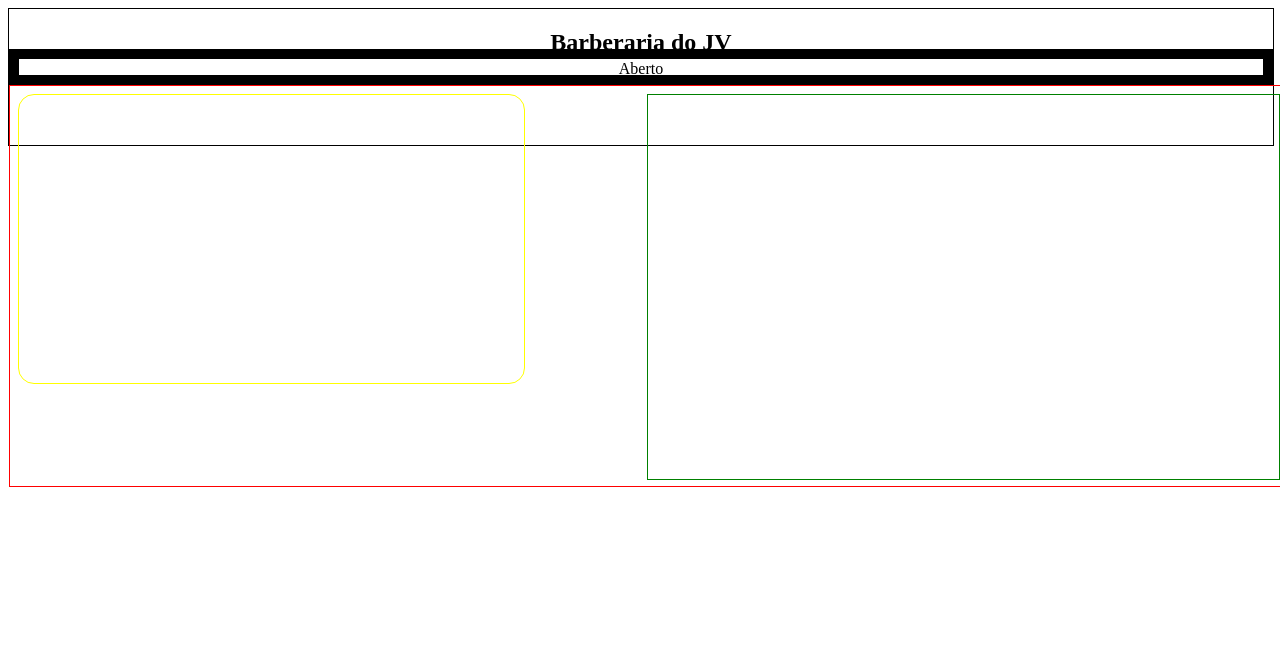
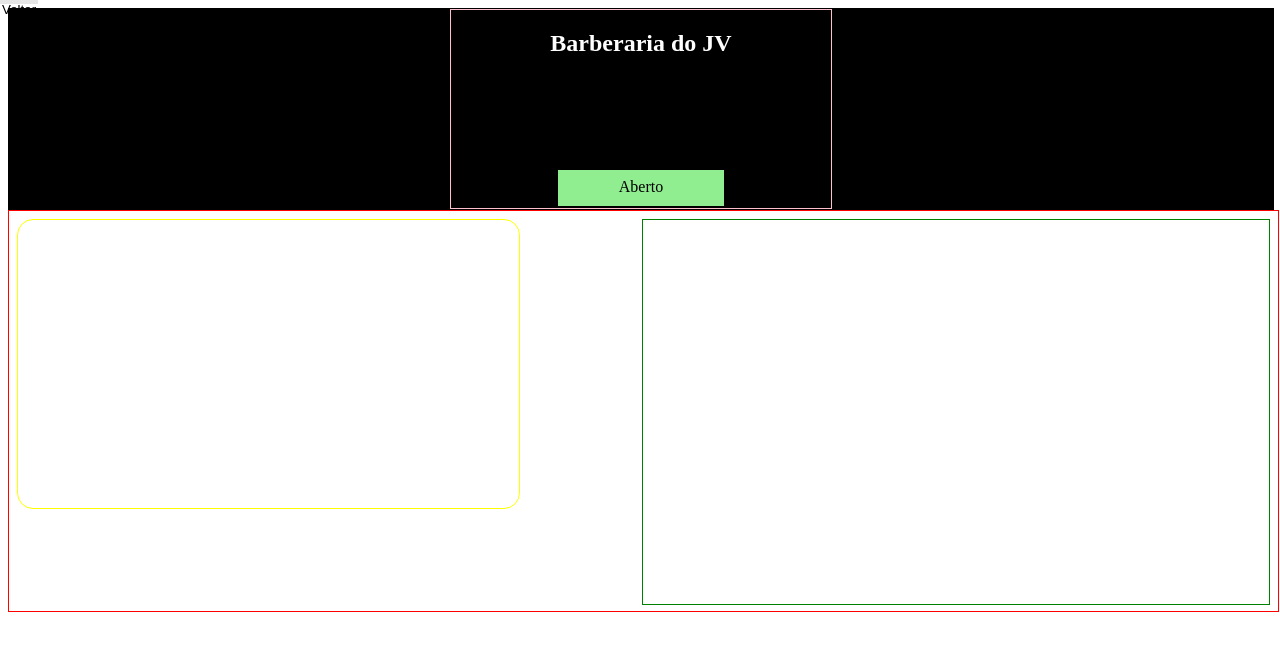
Before and after one commit to Agenda-Synapse/FrontEnd, an Angular app: page /perfilShop in a window 1280 px wide. Shown: the top 650 px of the page. Built offline with nearby package versions, Linux system fonts and the light colour scheme.

Commit message:
Terminando o Topo

```diff
--- a/src/app/pages/perfil-shop/perfil-shop.component.html
+++ b/src/app/pages/perfil-shop/perfil-shop.component.html
@@ -1,41 +1,21 @@
-
-    <!-- <title>Agendamento</title>
+<div class="topo">
 
 
-    <div>
-        <H2>Barberaria do JV</H2>
-        <div class="input">
+    <button class="Voltar">Voltar</button>
+
+    <div class="topo-meio">
+
+        <H2 class="title">Barberaria do JV</H2>
+
+        <div class="Aberto">
             <label for="Aberto">Aberto</label>
 
-
-        <button type="button" class="btn btn-Voltar">Voltar</button>
         </div>
 
 
 
 
     </div>
-
-    <div>
-        <div>
-
-        </div>
-        <div>
-
-
-        </div>
-    </div>
-     -->
-
-
-<div class="topo">
-
-    <H2 class="title">Barberaria do JV</H2>
-
-    <div class="Aberto">
-        <label for="Aberto">Aberto</label>
-
-
 </div>
 <div class="infos">
     <div class="left"></div>
--- a/src/app/pages/perfil-shop/perfil-shop.component.scss
+++ b/src/app/pages/perfil-shop/perfil-shop.component.scss
@@ -1,29 +1,57 @@
 .topo{
-    height: 17vh;
+    display: flex;
+    flex-direction: column ;
+    align-items: center;
+    height: 25vh;
     width: 100%;
     border: solid 1px #000000;
+    background-color: black;
 
+
+    .Voltar{
+
+        position: absolute;
+        left: 0;
+        top: 0;
+    }
+
+.topo-meio{
+
+    display: flex;
+    flex-direction: column;
+    justify-content: space-between;
+    align-items: center;
+    height: 100%;
+    width: 30%;
+    padding-bottom: 1px;
+
+    border: solid 1px pink;
 
 
     .title{
-        display: flex;
-        justify-content: center;
+        color: white;
 
 
     }
 
     .Aberto{
-        display: flex;
-        justify-content: center;
-        margin-top: 20px;
-        height: 10%;
-        width: center;
-        border: solid 10px black;
-        border-width: 70%;
-        padding: 1px ;
+        margin-top: 30px;
+        height: 20px;
+        width:150px;
+        text-align: center;
+        color: FFFFFF;
+        padding: 8px;
+        border: solid 20px black;
+        border-width: 1px;
+        background-color: lightgreen;
 
     }
 }
+
+}
+
+
+
 
 .infos{
 
@@ -31,7 +59,7 @@
     align-items: flex-start;
     justify-content: space-between;
     height: 48vh;
-    width: calc(100vw - 18px);
+    width: calc(100vw - 27px);
     border: solid 1px #ff0000;
     padding: 8px;
 
```
